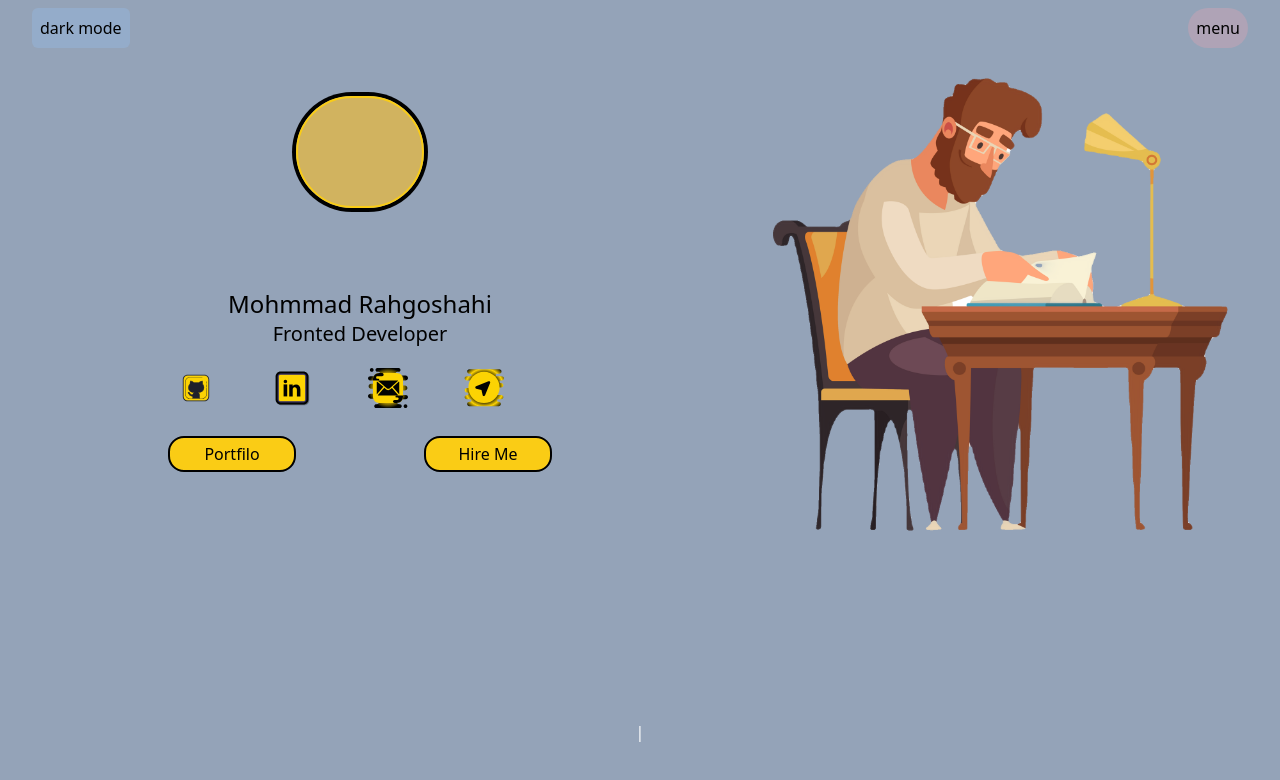
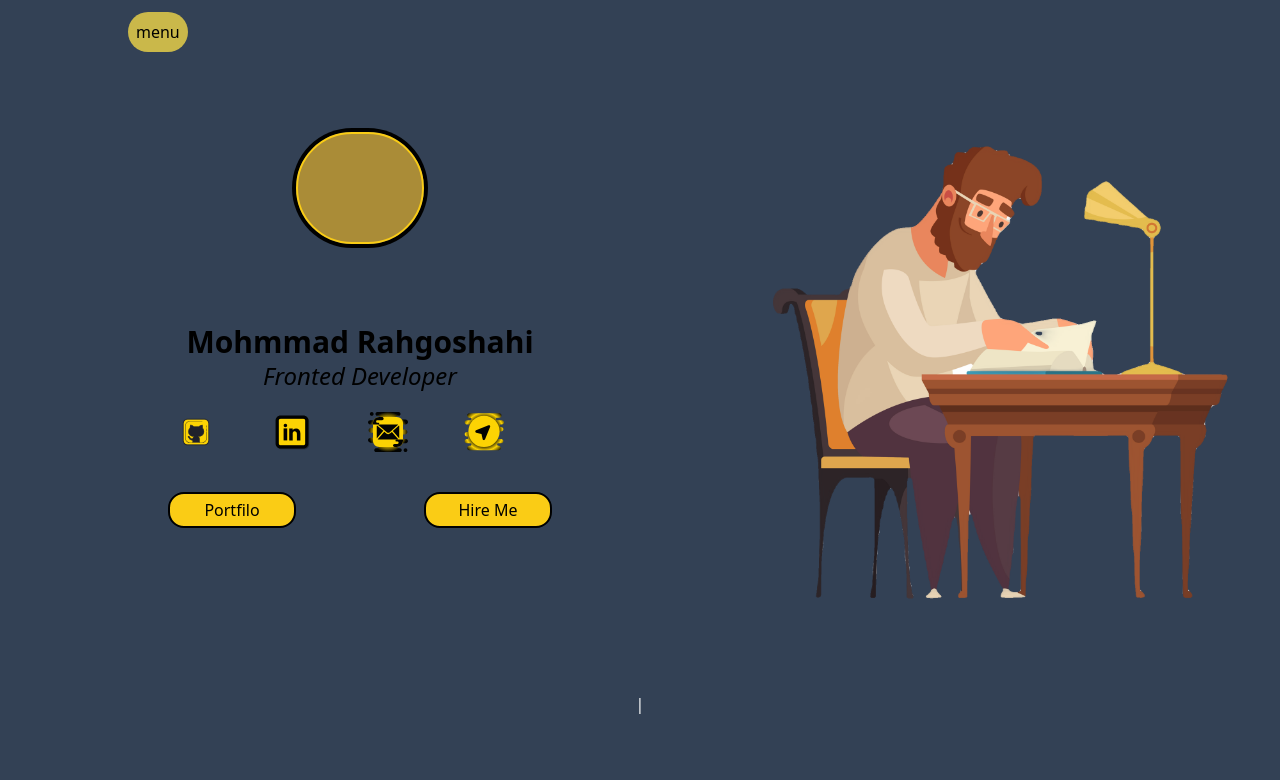
Before and after one commit to mohmmadView/ProjectPortoFile, a website: page index.html in a window 1280 px wide. Shown: the top 780 px of the page. Drawn offline with nearby package versions, Linux system fonts and the light colour scheme.

Commit message:
menu_vreate

```diff
--- a/app.js
+++ b/app.js
@@ -5,4 +5,41 @@ console.log(screen);
 
 });
 
-console.log(screen.width);
+console.log("tetgeg");
+let elm_menu = document.querySelector("#btnMenu");
+elm_menu.addEventListener('click',clickMenu)
+function clickMenu(){
+    console.log("teatClickMenu");
+let elmNavHeader= document.querySelector("#navHeader");
+let elmHeader = document.querySelector("header")
+console.log(elmNavHeader);
+elmHeader.insertAdjacentHTML("beforebegin",`
+<nav id="navHeader" class="flex justify-between">
+<div class=" w-15 h-15 p-2  bg-blue-300/25  rounded-md">dark mode</div>
+ <div class="w-10 h-10 rounded-full bg-gray-500"></div>
+<div class="w-10 h-10 rounded-full bg-gray-500"></div>
+<div class="w-10 h-10 rounded-full bg-gray-500"></div>
+<div class="w-10 h-10 rounded-full bg-gray-500"></div>
+<div class="w-10 h-10 rounded-full bg-gray-500"></div>
+<div class="w-10 h-10 rounded-full bg-gray-500"></div>
+
+</nav>
+`)
+
+
+}
+// elm_menu.onclick=()=>{
+// // let ulElmMenu = document.createElement("ul");
+// elm_nav_header.insertAdjacentElement("beforeend",`
+// <div class=" w-15 h-15 p-2  bg-blue-300/25  rounded-md">dark mode</div>
+//  <div class="w-10 h-10 rounded-full bg-gray-500"></div>
+// <div class="w-10 h-10 rounded-full bg-gray-500"></div>
+// <div class="w-10 h-10 rounded-full bg-gray-500"></div>
+// <div class="w-10 h-10 rounded-full bg-gray-500"></div>
+// <div class="w-10 h-10 rounded-full bg-gray-500"></div>
+// <div class="w-10 h-10 rounded-full bg-gray-500"></div>
+// <div class="w-10 h-10 rounded-full bg-gray-500"></div>
+// `)
+
+
+// }
--- a/index.html
+++ b/index.html
@@ -10,12 +10,11 @@
     <link rel="stylesheet" href="./node_modules/animate.css/animate.min.css">
 </head>
 
-<body class="bg-slate-400 bg-cover ">
+<body class="bg-slate-700 bg-cover ">
+    <header class=" w-4/5 mx-auto mt-3">
 
+<button id="btnMenu" class="w-15  h-15 p-2   bg-yellow-300/75 rounded-3xl">menu</button>
 
-    <header class="w-100 flex   mt-2 mb-8 justify-between  mx-8 flex-row ">
- <div class="w-15 h-15 p-2  bg-blue-300/25  rounded-md">dark mode</div>
-<div class="w-15 h-15 p-2 bg-rose-300/25 rounded-3xl">menu</div>
     </header>
 
 
@@ -24,14 +23,14 @@
  <div class="w-full  grid grid-cols-2 mx-10 animate__animated animate__zoomIn">
   <div class="col h-36">
            <!--! imageProfile -->
-    <div class="flex mb-10  justify-center">
+    <div class="flex mb-16 mt-16 justify-center">
   <div class="bg-amber-400/60 w-32 h-28 mt-4 ring-4 ring-black rounded-full border-2 border-yellow-400"></div>
 </div>
            <!--! imageProfileTitleName -->
 <!--? TitleName -->
-<div class="flex flex-col">
-<div class="text-blsck text-2xl text-center mt-10">Mohmmad Rahgoshahi</div>
-<div class="text-black text-center mb-3 text-xl">Fronted Developer</div>
+<div class="flex flex-col 2xl:mt-10">
+<div class="text-black font-bold text-3xl text-center mt-4">Mohmmad Rahgoshahi</div>
+<div class="text-black text-center italic mb-3 text-2xl"> Fronted Developer</div>
 <!--? TitleName -->
 <!--* ICON -->
 <div class="w-full flex justify-center 2xl:mt-11">
@@ -47,13 +46,13 @@
   <path fill="#1f212b" d="M76.5,38.5c-0.276,0-0.5-0.224-0.5-0.5v-3.5c0-0.276,0.224-0.5,0.5-0.5s0.5,0.224,0.5,0.5V38	C77,38.276,76.776,38.5,76.5,38.5z"></path>
   <path fill="#1f212b" d="M71,83H29c-6.617,0-12-5.383-12-12V29c0-6.617,5.383-12,12-12h42c6.617,0,12,5.383,12,12v42	C83,77.617,77.617,83,71,83z M29,19c-5.514,0-10,4.486-10,10v42c0,5.514,4.486,10,10,10h42c5.514,0,10-4.486,10-10V29	c0-5.514-4.486-10-10-10H29z"></path>
 </svg> </div>
-<div class=" text-center p-2 w-1/4">
+<div class="text-center p-2 w-1/4">
   <svg viewBox="0 0 100 100" class="w-2/4 h-auto" xmlns="http://www.w3.org/2000/svg">
     <defs></defs>
     <path d="M23.5,93C16.607,93,11,87.393,11,80.5v-57C11,16.607,16.607,11,23.5,11h57C87.393,11,93,16.607,93,23.5v57 C93,87.393,87.393,93,80.5,93H23.5z" opacity=".35"></path>
     <path fill="#020302" d="M21.5,91C14.607,91,9,85.393,9,78.5v-57C9,14.607,14.607,9,21.5,9h57C85.393,9,91,14.607,91,21.5v57 C91,85.393,85.393,91,78.5,91H21.5z"></path>
     <path fill="#fcd303" d="M15.5,78.5v-57c0-3.314,2.686-6,6-6h57c3.314,0,6,2.686,6,6v57c0,3.314-2.686,6-6,6h-57 C18.186,84.5,15.5,81.814,15.5,78.5z"></path>
-    <path fill="#40396e" d="M78.5,86h-57c-4.136,0-7.5-3.364-7.5-7.5v-57c0-4.136,3.364-7.5,7.5-7.5h57 c4.136,0,7.5,3.364,7.5,7.5v57C86,82.636,82.636,86,78.5,86z M21.5,17c-2.481,0-4.5,2.019-4.5,4.5v57c0,2.481,2.019,4.5,4.5,4.5h57 c2.481,0,4.5-2.019,4.5-4.5v-57c0-2.481-2.019-4.5-4.5-4.5H21.5z"></path>
+    <path fill="#020302" d="M78.5,86h-57c-4.136,0-7.5-3.364-7.5-7.5v-57c0-4.136,3.364-7.5,7.5-7.5h57 c4.136,0,7.5,3.364,7.5,7.5v57C86,82.636,82.636,86,78.5,86z M21.5,17c-2.481,0-4.5,2.019-4.5,4.5v57c0,2.481,2.019,4.5,4.5,4.5h57 c2.481,0,4.5-2.019,4.5-4.5v-57c0-2.481-2.019-4.5-4.5-4.5H21.5z"></path>
     <rect width="9" height="30" x="29" y="41" fill=""></rect>
     <path fill="##020302" d="M33.484,38h-0.049c-2.59,0-4.265-1.93-4.265-4.341c0-2.463,1.727-4.338,4.364-4.338 c2.64,0,4.267,1.875,4.315,4.338C37.849,36.068,36.174,38,33.484,38z"></path>
     <g>
@@ -128,7 +127,7 @@
 </div>
 <!--* ICON -->
 </div>
-<div   class="flex justify-evenly  mt-5 2xl:mt-24">
+<div   class="flex justify-evenly 2xl:mt-20 mt-8">
 <div class="w-32 2xl:w-44 2xl:p-3 border-2 border-black p-1 rounded-2xl text-center text-black bg-yellow-400 ">Portfilo</div>
 <div class="w-32 2xl:w-44 2xl:p-3 border-2 border-black p-1 rounded-2xl text-center text-black bg-yellow-400" >Hire Me</div>
 </div>
@@ -136,8 +135,8 @@
 
 <!-- ?img_libaryBook -->
 
-  <div class="col h-auto relative bottom-24 ">
-<img src="./backgrand/librarybook.png" class="w-full h-full object-cover object-center" alt="">
+  <div class="col h-auto   ">
+<img src="./backgrand/librarybook.png"  class="w-full max-h-screen object-top" alt="">
 
   </div>
 </div>
```
Also changed, not shown: dist/output.css.
